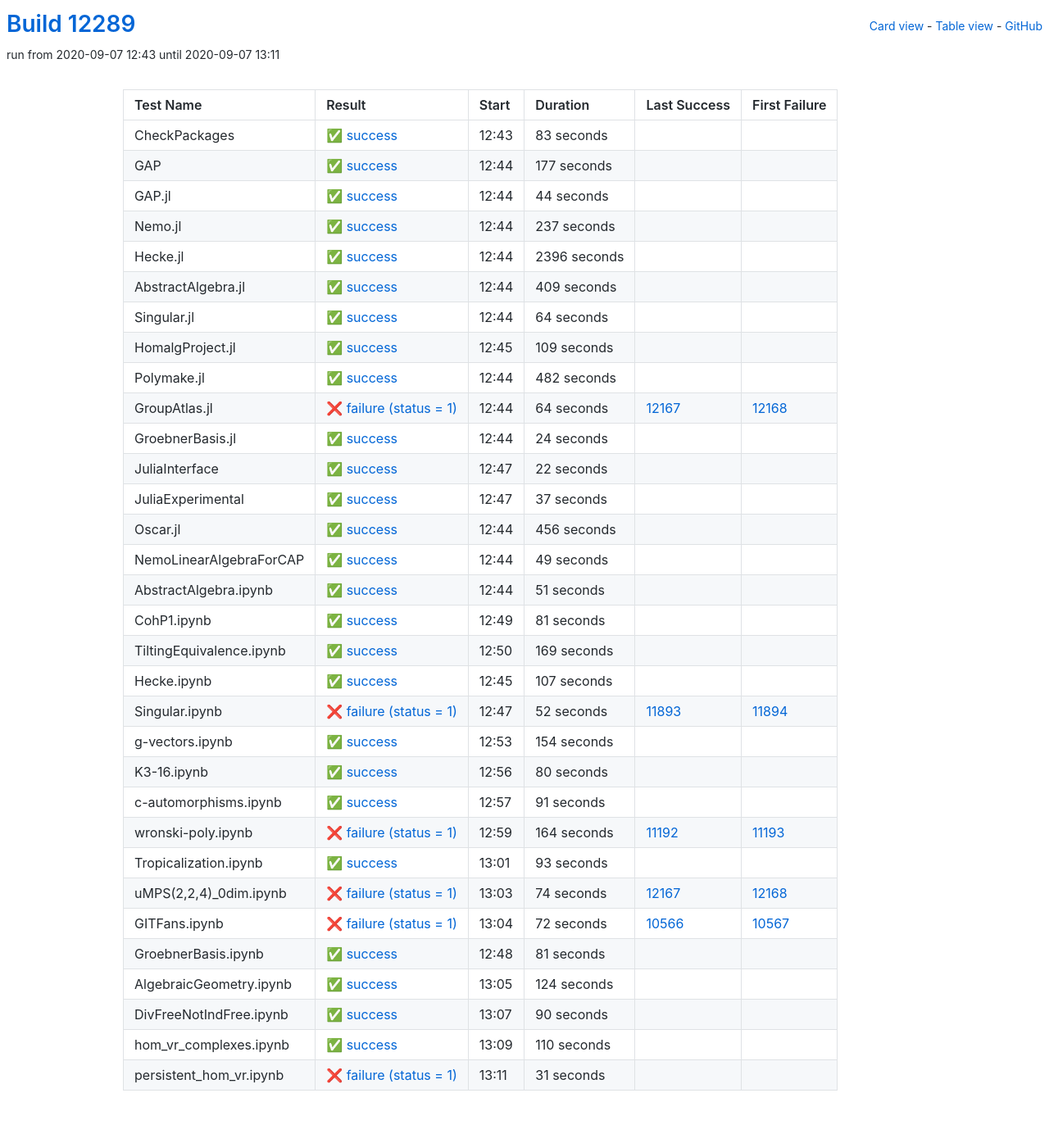
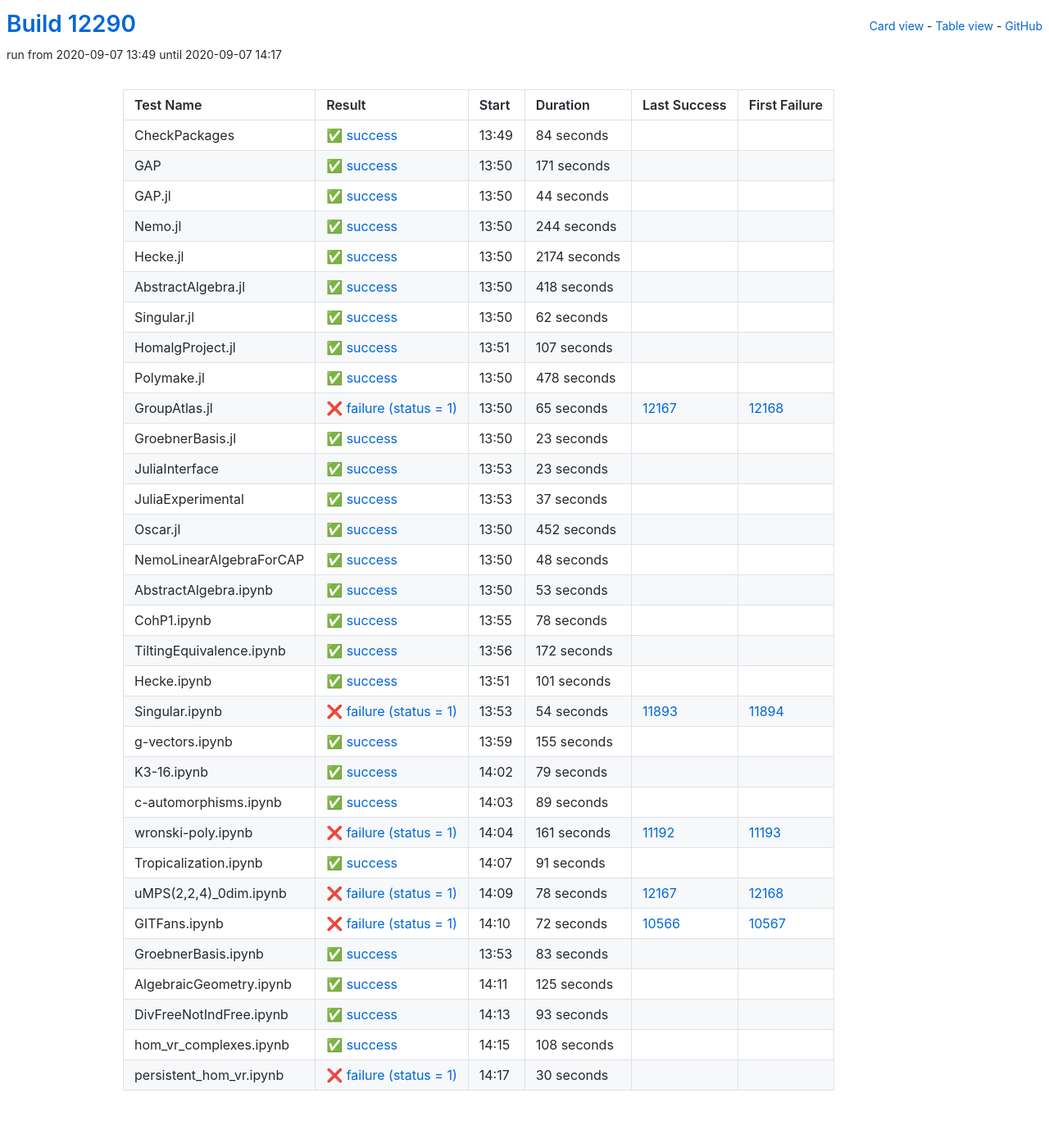
Before and after one commit to oscar-system/oscar-ci-status, a Jekyll site: the page built from table.html, in a window 1280 px wide. Shown: the whole page at 82% size. Built offline with Jekyll 4.4.1, drawn with Linux system fonts in a browser that asks for light colours.

Commit message:
Build #12290

```diff
--- a/_data/ci.yml
+++ b/_data/ci.yml
@@ -1,6 +1,6 @@
 ---
-build: 12289
-build_url: https://oscarci.mathematik.uni-kl.de/job/oscar/12289/
+build: 12290
+build_url: https://oscarci.mathematik.uni-kl.de/job/oscar/12290/
 job: oscar
 organization: oscar-system
 repo: oscar-ci-status
@@ -8,32 +8,32 @@
 tests:
 - name: CheckPackages
   id: checkpackages
-  log: https://oscarci.mathematik.uni-kl.de/job/oscar/12289/artifact/logs/build-12289/CheckPackages.log
-  start: 2020-09-07 12:43
+  log: https://oscarci.mathematik.uni-kl.de/job/oscar/12290/artifact/logs/build-12290/CheckPackages.log
+  start: 2020-09-07 13:49
   success: true
   exitcode: 0
   status: success
-  duration: 83
+  duration: 84
   last_success: false
   last_success_url:
   first_failure: false
   first_failure_url:
 - name: GAP
   id: gap
-  log: https://oscarci.mathematik.uni-kl.de/job/oscar/12289/artifact/logs/build-12289/GAP.log
-  start: 2020-09-07 12:44
+  log: https://oscarci.mathematik.uni-kl.de/job/oscar/12290/artifact/logs/build-12290/GAP.log
+  start: 2020-09-07 13:50
   success: true
   exitcode: 0
   status: success
-  duration: 177
+  duration: 171
   last_success: false
   last_success_url:
   first_failure: false
   first_failure_url:
 - name: GAP.jl
   id: gap-jl
-  log: https://oscarci.mathematik.uni-kl.de/job/oscar/12289/artifact/logs/build-12289/GAP.jl.log
-  start: 2020-09-07 12:44
+  log: https://oscarci.mathematik.uni-kl.de/job/oscar/12290/artifact/logs/build-12290/GAP.jl.log
+  start: 2020-09-07 13:50
   success: true
   exitcode: 0
   status: success
@@ -44,116 +44,116 @@
   first_failure_url:
 - name: Nemo.jl
   id: nemo-jl
-  log: https://oscarci.mathematik.uni-kl.de/job/oscar/12289/artifact/logs/build-12289/Nemo.jl.log
-  start: 2020-09-07 12:44
+  log: https://oscarci.mathematik.uni-kl.de/job/oscar/12290/artifact/logs/build-12290/Nemo.jl.log
+  start: 2020-09-07 13:50
   success: true
   exitcode: 0
   status: success
-  duration: 237
+  duration: 244
   last_success: false
   last_success_url:
   first_failure: false
   first_failure_url:
 - name: Hecke.jl
   id: hecke-jl
-  log: https://oscarci.mathematik.uni-kl.de/job/oscar/12289/artifact/logs/build-12289/Hecke.jl.log
-  start: 2020-09-07 12:44
+  log: https://oscarci.mathematik.uni-kl.de/job/oscar/12290/artifact/logs/build-12290/Hecke.jl.log
+  start: 2020-09-07 13:50
   success: true
   exitcode: 0
   status: success
-  duration: 2396
+  duration: 2174
   last_success: false
   last_success_url:
   first_failure: false
   first_failure_url:
 - name: AbstractAlgebra.jl
   id: abstractalgebra-jl
-  log: https://oscarci.mathematik.uni-kl.de/job/oscar/12289/artifact/logs/build-12289/AbstractAlgebra.jl.log
-  start: 2020-09-07 12:44
+  log: https://oscarci.mathematik.uni-kl.de/job/oscar/12290/artifact/logs/build-12290/AbstractAlgebra.jl.log
+  start: 2020-09-07 13:50
   success: true
   exitcode: 0
   status: success
-  duration: 409
+  duration: 418
   last_success: false
   last_success_url:
   first_failure: false
   first_failure_url:
 - name: Singular.jl
   id: singular-jl
-  log: https://oscarci.mathematik.uni-kl.de/job/oscar/12289/artifact/logs/build-12289/Singular.jl.log
-  start: 2020-09-07 12:44
+  log: https://oscarci.mathematik.uni-kl.de/job/oscar/12290/artifact/logs/build-12290/Singular.jl.log
+  start: 2020-09-07 13:50
   success: true
   exitcode: 0
   status: success
-  duration: 64
+  duration: 62
   last_success: false
   last_success_url:
   first_failure: false
   first_failure_url:
 - name: HomalgProject.jl
   id: homalgproject-jl
-  log: https://oscarci.mathematik.uni-kl.de/job/oscar/12289/artifact/logs/build-12289/HomalgProject.jl.log
-  start: 2020-09-07 12:45
+  log: https://oscarci.mathematik.uni-kl.de/job/oscar/12290/artifact/logs/build-12290/HomalgProject.jl.log
+  start: 2020-09-07 13:51
   success: true
   exitcode: 0
   status: success
-  duration: 109
+  duration: 107
   last_success: false
   last_success_url:
   first_failure: false
   first_failure_url:
 - name: Polymake.jl
   id: polymake-jl
-  log: https://oscarci.mathematik.uni-kl.de/job/oscar/12289/artifact/logs/build-12289/Polymake.jl.log
-  start: 2020-09-07 12:44
+  log: https://oscarci.mathematik.uni-kl.de/job/oscar/12290/artifact/logs/build-12290/Polymake.jl.log
+  start: 2020-09-07 13:50
   success: true
   exitcode: 0
   status: success
-  duration: 482
+  duration: 478
   last_success: false
   last_success_url:
   first_failure: false
   first_failure_url:
 - name: GroupAtlas.jl
   id: groupatlas-jl
-  log: https://oscarci.mathematik.uni-kl.de/job/oscar/12289/artifact/logs/build-12289/GroupAtlas.jl.log
-  start: 2020-09-07 12:44
+  log: https://oscarci.mathematik.uni-kl.de/job/oscar/12290/artifact/logs/build-12290/GroupAtlas.jl.log
+  start: 2020-09-07 13:50
   success: false
   exitcode: 1
   status: failure
-  duration: 64
+  duration: 65
   last_success: 12167
   last_success_url: https://oscarci.mathematik.uni-kl.de/job/oscar/12167/
   first_failure: 12168
   first_failure_url: https://oscarci.mathematik.uni-kl.de/job/oscar/12168/
 - name: GroebnerBasis.jl
   id: groebnerbasis-jl
-  log: https://oscarci.mathematik.uni-kl.de/job/oscar/12289/artifact/logs/build-12289/GroebnerBasis.jl.log
-  start: 2020-09-07 12:44
+  log: https://oscarci.mathematik.uni-kl.de/job/oscar/12290/artifact/logs/build-12290/GroebnerBasis.jl.log
+  start: 2020-09-07 13:50
   success: true
   exitcode: 0
   status: success
-  duration: 24
+  duration: 23
   last_success: false
   last_success_url:
   first_failure: false
   first_failure_url:
 - name: JuliaInterface
   id: juliainterface
-  log: https://oscarci.mathematik.uni-kl.de/job/oscar/12289/artifact/logs/build-12289/JuliaInterface.log
-  start: 2020-09-07 12:47
+  log: https://oscarci.mathematik.uni-kl.de/job/oscar/12290/artifact/logs/build-12290/JuliaInterface.log
+  start: 2020-09-07 13:53
   success: true
   exitcode: 0
   status: success
-  duration: 22
+  duration: 23
   last_success: false
   last_success_url:
   first_failure: false
   first_failure_url:
 - name: JuliaExperimental
   id: juliaexperimental
-  log: https://oscarci.mathematik.uni-kl.de/job/oscar/12289/artifact/logs/build-12289/JuliaExperimental.log
-  start: 2020-09-07 12:47
+  log: https://oscarci.mathematik.uni-kl.de/job/oscar/12290/artifact/logs/build-12290/JuliaExperimental.log
+  start: 2020-09-07 13:53
   success: true
   exitcode: 0
   status: success
@@ -164,116 +164,140 @@
   first_failure_url:
 - name: Oscar.jl
   id: oscar-jl
-  log: https://oscarci.mathematik.uni-kl.de/job/oscar/12289/artifact/logs/build-12289/Oscar.jl.log
-  start: 2020-09-07 12:44
+  log: https://oscarci.mathematik.uni-kl.de/job/oscar/12290/artifact/logs/build-12290/Oscar.jl.log
+  start: 2020-09-07 13:50
   success: true
   exitcode: 0
   status: success
-  duration: 456
+  duration: 452
   last_success: false
   last_success_url:
   first_failure: false
   first_failure_url:
 - name: NemoLinearAlgebraForCAP
   id: nemolinearalgebraforcap
-  log: https://oscarci.mathematik.uni-kl.de/job/oscar/12289/artifact/logs/build-12289/NemoLinearAlgebraForCAP.log
-  start: 2020-09-07 12:44
+  log: https://oscarci.mathematik.uni-kl.de/job/oscar/12290/artifact/logs/build-12290/NemoLinearAlgebraForCAP.log
+  start: 2020-09-07 13:50
   success: true
   exitcode: 0
   status: success
-  duration: 49
+  duration: 48
   last_success: false
   last_success_url:
   first_failure: false
   first_failure_url:
 - name: AbstractAlgebra.ipynb
   id: abstractalgebra-ipynb
-  log: https://oscarci.mathematik.uni-kl.de/job/oscar/12289/artifact/logs/build-12289/AbstractAlgebra.ipynb.log
-  start: 2020-09-07 12:44
+  log: https://oscarci.mathematik.uni-kl.de/job/oscar/12290/artifact/logs/build-12290/AbstractAlgebra.ipynb.log
+  start: 2020-09-07 13:50
   success: true
   exitcode: 0
   status: success
-  duration: 51
+  duration: 53
   last_success: false
   last_success_url:
   first_failure: false
   first_failure_url:
 - name: CohP1.ipynb
   id: cohp1-ipynb
-  log: https://oscarci.mathematik.uni-kl.de/job/oscar/12289/artifact/logs/build-12289/CohP1.ipynb.log
-  start: 2020-09-07 12:49
+  log: https://oscarci.mathematik.uni-kl.de/job/oscar/12290/artifact/logs/build-12290/CohP1.ipynb.log
+  start: 2020-09-07 13:55
   success: true
   exitcode: 0
   status: success
-  duration: 81
+  duration: 78
   last_success: false
   last_success_url:
   first_failure: false
   first_failure_url:
 - name: TiltingEquivalence.ipynb
   id: tiltingequivalence-ipynb
-  log: https://oscarci.mathematik.uni-kl.de/job/oscar/12289/artifact/logs/build-12289/TiltingEquivalence.ipynb.log
-  start: 2020-09-07 12:50
+  log: https://oscarci.mathematik.uni-kl.de/job/oscar/12290/artifact/logs/build-12290/TiltingEquivalence.ipynb.log
+  start: 2020-09-07 13:56
   success: true
   exitcode: 0
   status: success
-  duration: 169
+  duration: 172
   last_success: false
   last_success_url:
   first_failure: false
   first_failure_url:
 - name: Hecke.ipynb
   id: hecke-ipynb
-  log: https://oscarci.mathematik.uni-kl.de/job/oscar/12289/artifact/logs/build-12289/Hecke.ipynb.log
-  start: 2020-09-07 12:45
+  log: https://oscarci.mathematik.uni-kl.de/job/oscar/12290/artifact/logs/build-12290/Hecke.ipynb.log
+  start: 2020-09-07 13:51
   success: true
   exitcode: 0
   status: success
-  duration: 107
+  duration: 101
   last_success: false
   last_success_url:
   first_failure: false
   first_failure_url:
 - name: Singular.ipynb
   id: singular-ipynb
-  log: https://oscarci.mathematik.uni-kl.de/job/oscar/12289/artifact/logs/build-12289/Singular.ipynb.log
-  start: 2020-09-07 12:47
+  log: https://oscarci.mathematik.uni-kl.de/job/oscar/12290/artifact/logs/build-12290/Singular.ipynb.log
+  start: 2020-09-07 13:53
   success: false
   exitcode: 1
   status: failure
-  duration: 52
+  duration: 54
   last_success: 11893
   last_success_url: https://oscarci.mathematik.uni-kl.de/job/oscar/11893/
   first_failure: 11894
   first_failure_url: https://oscarci.mathematik.uni-kl.de/job/oscar/11894/
 - name: g-vectors.ipynb
   id: g-vectors-ipynb
-  log: https://oscarci.mathematik.uni-kl.de/job/oscar/12289/artifact/logs/build-12289/g-vectors.ipynb.log
-  start: 2020-09-07 12:53
+  log: https://oscarci.mathematik.uni-kl.de/job/oscar/12290/artifact/logs/build-12290/g-vectors.ipynb.log
+  start: 2020-09-07 13:59
   success: true
   exitcode: 0
   status: success
-  duration: 154
+  duration: 155
   last_success: false
   last_success_url:
   first_failure: false
   first_failure_url:
 - name: K3-16.ipynb
   id: k3-16-ipynb
-  log: https://oscarci.mathematik.uni-kl.de/job/oscar/12289/artifact/logs/build-12289/K3-16.ipynb.log
-  start: 2020-09-07 12:56
+  log: https://oscarci.mathematik.uni-kl.de/job/oscar/12290/artifact/logs/build-12290/K3-16.ipynb.log
+  start: 2020-09-07 14:02
   success: true
   exitcode: 0
   status: success
-  duration: 80
+  duration: 79
   last_success: false
   last_success_url:
   first_failure: false
   first_failure_url:
 - name: c-automorphisms.ipynb
   id: c-automorphisms-ipynb
-  log: https://oscarci.mathematik.uni-kl.de/job/oscar/12289/artifact/logs/build-12289/c-automorphisms.ipynb.log
-  start: 2020-09-07 12:57
+  log: https://oscarci.mathematik.uni-kl.de/job/oscar/12290/artifact/logs/build-12290/c-automorphisms.ipynb.log
+  start: 2020-09-07 14:03
+  success: true
+  exitcode: 0
+  status: success
+  duration: 89
+  last_success: false
+  last_success_url:
+  first_failure: false
+  first_failure_url:
+- name: wronski-poly.ipynb
+  id: wronski-poly-ipynb
+  log: https://oscarci.mathematik.uni-kl.de/job/oscar/12290/artifact/logs/build-12290/wronski-poly.ipynb.log
+  start: 2020-09-07 14:04
+  success: false
+  exitcode: 1
+  status: failure
+  duration: 161
+  last_success: 11192
+  last_success_url: https://oscarci.mathematik.uni-kl.de/job/oscar/11192/
+  first_failure: 11193
+  first_failure_url: https://oscarci.mathematik.uni-kl.de/job/oscar/11193/
+- name: Tropicalization.ipynb
+  id: tropicalization-ipynb
+  log: https://oscarci.mathematik.uni-kl.de/job/oscar/12290/artifact/logs/build-12290/Tropicalization.ipynb.log
+  start: 2020-09-07 14:07
   success: true
   exitcode: 0
   status: success
@@ -282,46 +306,22 @@
   last_success_url:
   first_failure: false
   first_failure_url:
-- name: wronski-poly.ipynb
-  id: wronski-poly-ipynb
-  log: https://oscarci.mathematik.uni-kl.de/job/oscar/12289/artifact/logs/build-12289/wronski-poly.ipynb.log
-  start: 2020-09-07 12:59
+- name: uMPS(2,2,4)_0dim.ipynb
+  id: umps-2-2-4-0dim-ipynb
+  log: https://oscarci.mathematik.uni-kl.de/job/oscar/12290/artifact/logs/build-12290/uMPS-2-2-4-_0dim.ipynb.log
+  start: 2020-09-07 14:09
   success: false
   exitcode: 1
   status: failure
-  duration: 164
-  last_success: 11192
-  last_success_url: https://oscarci.mathematik.uni-kl.de/job/oscar/11192/
-  first_failure: 11193
-  first_failure_url: https://oscarci.mathematik.uni-kl.de/job/oscar/11193/
-- name: Tropicalization.ipynb
-  id: tropicalization-ipynb
-  log: https://oscarci.mathematik.uni-kl.de/job/oscar/12289/artifact/logs/build-12289/Tropicalization.ipynb.log
-  start: 2020-09-07 13:01
-  success: true
-  exitcode: 0
-  status: success
-  duration: 93
-  last_success: false
-  last_success_url:
-  first_failure: false
-  first_failure_url:
-- name: uMPS(2,2,4)_0dim.ipynb
-  id: umps-2-2-4-0dim-ipynb
-  log: https://oscarci.mathematik.uni-kl.de/job/oscar/12289/artifact/logs/build-12289/uMPS-2-2-4-_0dim.ipynb.log
-  start: 2020-09-07 13:03
-  success: false
-  exitcode: 1
-  status: failure
-  duration: 74
+  duration: 78
   last_success: 12167
   last_success_url: https://oscarci.mathematik.uni-kl.de/job/oscar/12167/
   first_failure: 12168
   first_failure_url: https://oscarci.mathematik.uni-kl.de/job/oscar/12168/
 - name: GITFans.ipynb
   id: gitfans-ipynb
-  log: https://oscarci.mathematik.uni-kl.de/job/oscar/12289/artifact/logs/build-12289/GITFans.ipynb.log
-  start: 2020-09-07 13:04
+  log: https://oscarci.mathematik.uni-kl.de/job/oscar/12290/artifact/logs/build-12290/GITFans.ipynb.log
+  start: 2020-09-07 14:10
   success: false
   exitcode: 1
   status: failure
@@ -332,60 +332,60 @@
   first_failure_url: https://oscarci.mathematik.uni-kl.de/job/oscar/10567/
 - name: GroebnerBasis.ipynb
   id: groebnerbasis-ipynb
-  log: https://oscarci.mathematik.uni-kl.de/job/oscar/12289/artifact/logs/build-12289/GroebnerBasis.ipynb.log
-  start: 2020-09-07 12:48
+  log: https://oscarci.mathematik.uni-kl.de/job/oscar/12290/artifact/logs/build-12290/GroebnerBasis.ipynb.log
+  start: 2020-09-07 13:53
   success: true
   exitcode: 0
   status: success
-  duration: 81
+  duration: 83
   last_success: false
   last_success_url:
   first_failure: false
   first_failure_url:
 - name: AlgebraicGeometry.ipynb
   id: algebraicgeometry-ipynb
-  log: https://oscarci.mathematik.uni-kl.de/job/oscar/12289/artifact/logs/build-12289/AlgebraicGeometry.ipynb.log
-  start: 2020-09-07 13:05
+  log: https://oscarci.mathematik.uni-kl.de/job/oscar/12290/artifact/logs/build-12290/AlgebraicGeometry.ipynb.log
+  start: 2020-09-07 14:11
   success: true
   exitcode: 0
   status: success
-  duration: 124
+  duration: 125
   last_success: false
   last_success_url:
   first_failure: false
   first_failure_url:
 - name: DivFreeNotIndFree.ipynb
   id: divfreenotindfree-ipynb
-  log: https://oscarci.mathematik.uni-kl.de/job/oscar/12289/artifact/logs/build-12289/DivFreeNotIndFree.ipynb.log
-  start: 2020-09-07 13:07
+  log: https://oscarci.mathematik.uni-kl.de/job/oscar/12290/artifact/logs/build-12290/DivFreeNotIndFree.ipynb.log
+  start: 2020-09-07 14:13
   success: true
   exitcode: 0
   status: success
-  duration: 90
+  duration: 93
   last_success: false
   last_success_url:
   first_failure: false
   first_failure_url:
 - name: hom_vr_complexes.ipynb
   id: hom-vr-complexes-ipynb
-  log: https://oscarci.mathematik.uni-kl.de/job/oscar/12289/artifact/logs/build-12289/hom_vr_complexes.ipynb.log
-  start: 2020-09-07 13:09
+  log: https://oscarci.mathematik.uni-kl.de/job/oscar/12290/artifact/logs/build-12290/hom_vr_complexes.ipynb.log
+  start: 2020-09-07 14:15
   success: true
   exitcode: 0
   status: success
-  duration: 110
+  duration: 108
   last_success: false
   last_success_url:
   first_failure: false
   first_failure_url:
 - name: persistent_hom_vr.ipynb
   id: persistent-hom-vr-ipynb
-  log: https://oscarci.mathematik.uni-kl.de/job/oscar/12289/artifact/logs/build-12289/persistent_hom_vr.ipynb.log
-  start: 2020-09-07 13:11
+  log: https://oscarci.mathematik.uni-kl.de/job/oscar/12290/artifact/logs/build-12290/persistent_hom_vr.ipynb.log
+  start: 2020-09-07 14:17
   success: false
   exitcode: 1
   status: failure
-  duration: 31
+  duration: 30
   last_success: false
   last_success_url:
   first_failure: false
```
Also changed, not shown: README.md.
